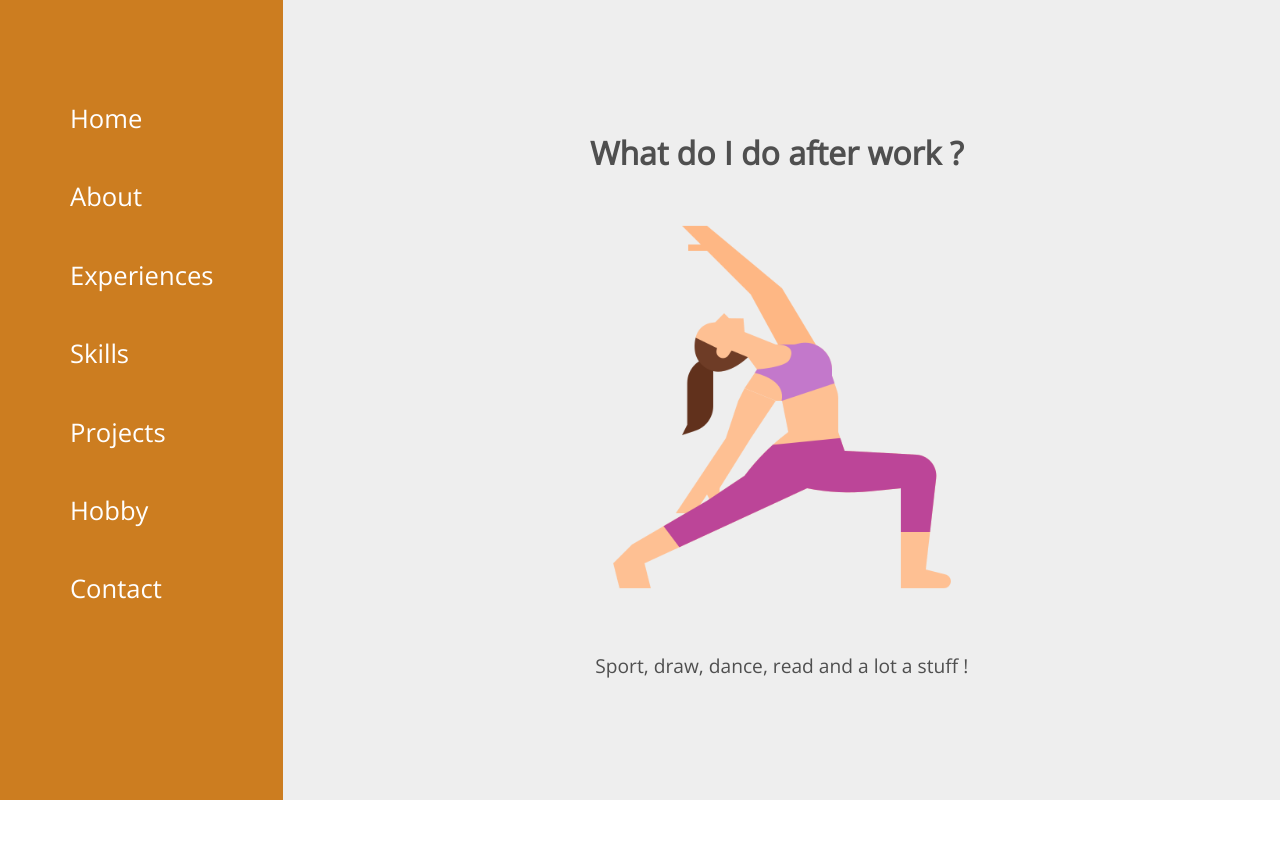
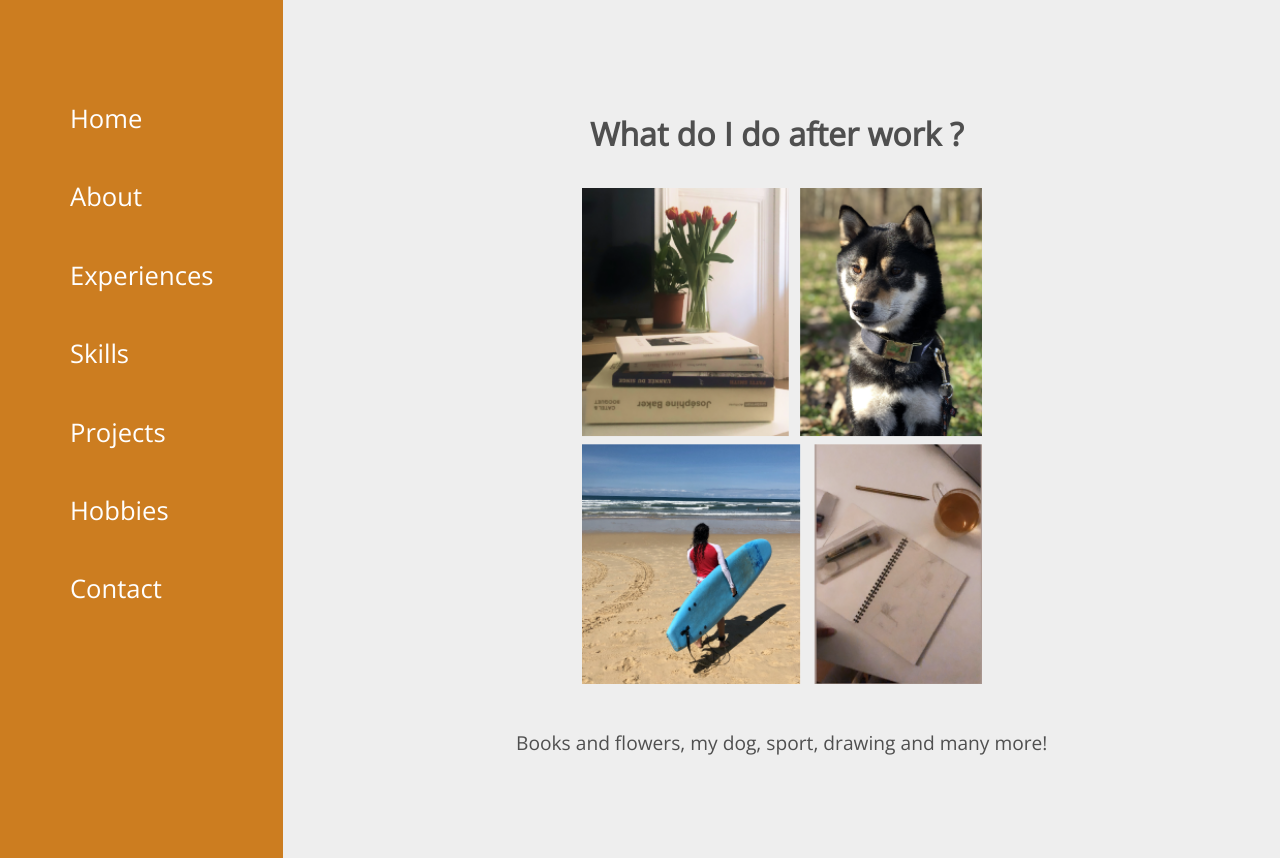
Before and after one commit to Rinaroar/online_po, a React (Create React App) app: page /hobby in a window 1280 px wide. Before the commit the page ends 800 px from the top, so only its background shows below. Built offline with nearby package versions, Linux system fonts and the light colour scheme.

Commit message:
update hobbies

```diff
--- a/src/components/Menu.js
+++ b/src/components/Menu.js
@@ -50,7 +50,7 @@ const Menu = ({ open, setOpen }) => {
           <Cell><Link to="/experiences">Experiences</Link></Cell>
           <Cell><Link to="/skills">Skills</Link></Cell>
           <Cell><Link to="/projects">Projects</Link></Cell>
-          <Cell><Link to="/hobby">Hobby</Link></Cell>
+          <Cell><Link to="/hobbies">Hobbies</Link></Cell>
           <Cell><Link to="/contact">Contact</Link></Cell>
         </List>
     </StyledMenu>
--- a/src/components/Navbar.js
+++ b/src/components/Navbar.js
@@ -49,7 +49,7 @@ const Navbar = () => {
           <Cell><Link to="/experiences">Experiences</Link></Cell>
           <Cell><Link to="/skills">Skills</Link></Cell>
           <Cell><Link to="/projects">Projects</Link></Cell>
-          <Cell><Link to="/hobby">Hobby</Link></Cell>
+          <Cell><Link to="/hobby">Hobbies</Link></Cell>
           <Cell><Link to="/contact">Contact</Link></Cell>
         </List>
       </Navigation>
--- a/src/contents/Hobby.js
+++ b/src/contents/Hobby.js
@@ -1,7 +1,8 @@
 import React from 'react';
 import styled from 'styled-components';
 
-import yoga from '../img/exercise.png';
+/* import yoga from '../img/exercise.png'; */
+import hobbies from '../img/hobbies.png'
 import { MAX } from "../constants";
 
 const Container = styled.div`
@@ -29,7 +30,7 @@ const Title = styled.h1`
   }
 `
 
-const ItemYoga = styled.img`
+const Hobbies = styled.img`
   margin-bottom: 45px;
   width: 400px;
 
@@ -44,24 +45,13 @@ const Text = styled.p`
   text-align: center;
   }
 `
-/* const InstaLink = styled.a`
-  text-decoration: none;
-  font-weight: 600;
-  color: rgb(189, 1, 129);
-
-  &:hover{
-  color:#680270;
-}
-` */
 
 const Contact = () => {
     return (
       <Container>
         <Title>What do I do after work ?</Title>
-        <ItemYoga src={yoga} alt="Yoga pose"></ItemYoga>
-        <Text>Sport, draw, dance, read and a lot a stuff !
-{/*           <InstaLink href="https://www.instagram.com/rinadoyoga/?hl=fr" target="_blank" rel="noopener noreferrer" class="instagram"> Instagram Account!</InstaLink>
- */}        </Text>
+        <Hobbies src={hobbies} alt="hobbies"></Hobbies>
+        <Text>Books and flowers, my dog, sport, drawing and many more!</Text>
       </Container >
     )
 }
```
Also changed, not shown: src/img/exercise.png (deleted), src/img/hobbies.png (added).
